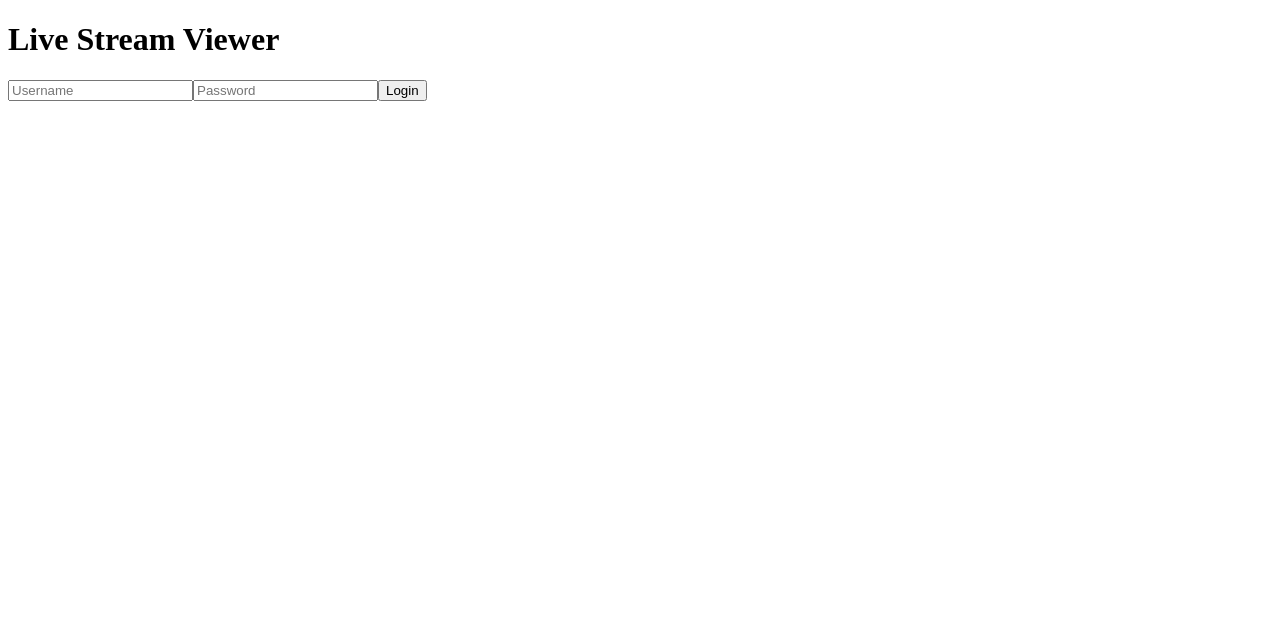
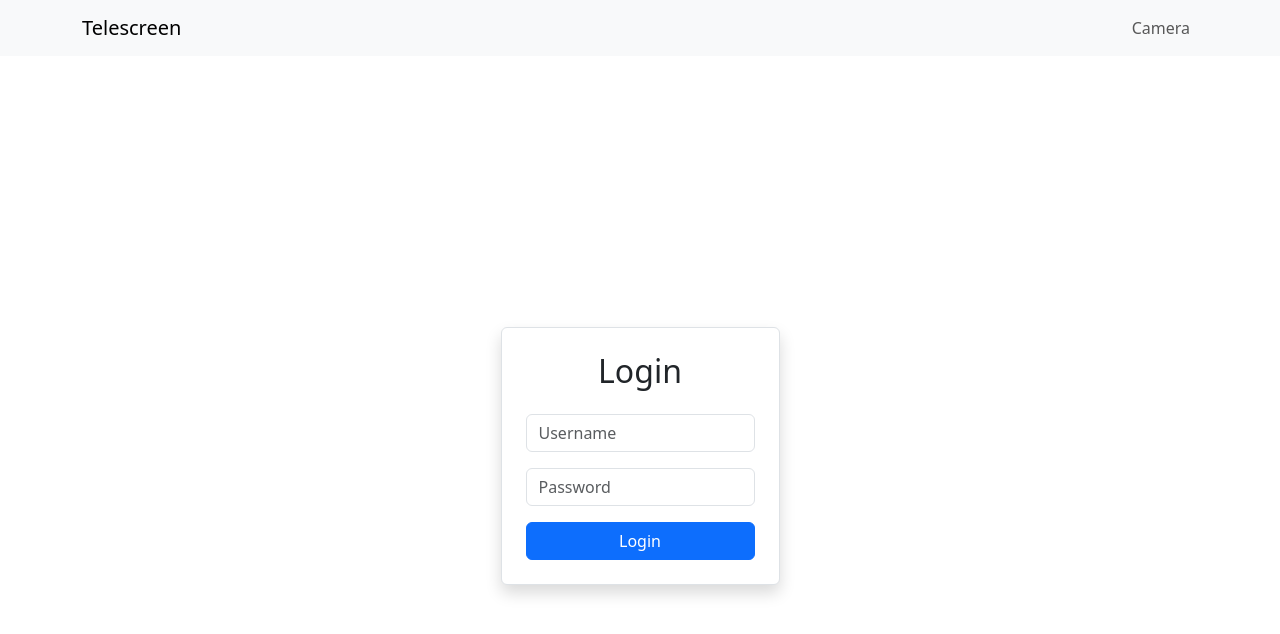
Before and after one commit to big-brother-cctv/telescreen, an Angular app: page /login in a window 1280 px wide. Shown: the top 634 px of the page. Built offline with nearby package versions, Linux system fonts and the light colour scheme.

Commit message:
Add Bootstrap

```diff
--- a/angular.json
+++ b/angular.json
@@ -32,7 +32,8 @@
               }
             ],
             "styles": [
-              "src/styles.scss"
+              "src/styles.scss",
+              "node_modules/bootstrap/dist/css/bootstrap.min.css"
             ],
             "scripts": []
           },
--- a/package.json
+++ b/package.json
@@ -1,6 +1,6 @@
 {
   "name": "telescreen",
-  "version": "0.2.7",
+  "version": "0.2.8",
   "scripts": {
     "ng": "ng",
     "start": "ng serve",
@@ -18,6 +18,7 @@
     "@angular/platform-browser": "^19.2.0",
     "@angular/platform-browser-dynamic": "^19.2.0",
     "@angular/router": "^19.2.0",
+    "bootstrap": "^5.3.5",
     "hls.js": "^1.6.2",
     "rxjs": "~7.8.0",
     "tslib": "^2.3.0",
--- a/src/app/app.component.html
+++ b/src/app/app.component.html
@@ -1,2 +1,16 @@
-<h1>Live Stream Viewer</h1>
-<router-outlet />
+<nav class="navbar navbar-expand-lg navbar-light bg-light">
+  <div class="container">
+    <a class="navbar-brand" href="/">Telescreen</a>
+    <button class="navbar-toggler" type="button" data-bs-toggle="collapse" data-bs-target="#navbarNav" aria-controls="navbarNav" aria-expanded="false" aria-label="Toggle navigation">
+      <span class="navbar-toggler-icon"></span>
+    </button>
+    <div class="collapse navbar-collapse" id="navbarNav">
+      <ul class="navbar-nav ms-auto">
+        <li class="nav-item">
+          <a class="nav-link" href="/camera">Camera</a>
+        </li>
+      </ul>
+    </div>
+  </div>
+</nav>
+<router-outlet></router-outlet>
--- a/src/app/views/camera/camera.component.html
+++ b/src/app/views/camera/camera.component.html
@@ -1,3 +1,3 @@
-<div class="camera-container">
-  <video #video controls autoplay muted></video>
+<div class="camera-container d-flex justify-content-center align-items-center vh-100 bg-light">
+  <video #video class="border rounded shadow-lg" controls autoplay muted></video>
 </div>
--- a/src/app/views/camera/camera.component.ts
+++ b/src/app/views/camera/camera.component.ts
@@ -12,7 +12,7 @@ export class CameraComponent implements AfterViewInit {
 
   ngAfterViewInit(): void {
     const video = this.videoRef?.nativeElement;
-    const streamUrl = '/stream/index.m3u8';
+    const streamUrl = 'http://mediamtx.local/stream/index.m3u8';
 
     if (Hls.isSupported()) {
       const hls = new Hls();
--- a/src/app/views/login/login.component.html
+++ b/src/app/views/login/login.component.html
@@ -1,6 +1,12 @@
-<!-- login.component.html -->
-<form (ngSubmit)="onLogin()">
-  <input [(ngModel)]="username" name="username" placeholder="Username" />
-  <input [(ngModel)]="password" name="password" type="password" placeholder="Password" />
-  <button type="submit">Login</button>
-</form>
+<div class="container d-flex justify-content-center align-items-center vh-100">
+  <form (ngSubmit)="onLogin()" class="w-25 p-4 border rounded shadow bg-white">
+    <h2 class="text-center mb-4">Login</h2>
+    <div class="mb-3">
+      <input [(ngModel)]="username" name="username" class="form-control" placeholder="Username" />
+    </div>
+    <div class="mb-3">
+      <input [(ngModel)]="password" name="password" type="password" class="form-control" placeholder="Password" />
+    </div>
+    <button type="submit" class="btn btn-primary w-100">Login</button>
+  </form>
+</div>
```
Also changed, not shown: 1 other file (tests, documents, lock files or other folders).
